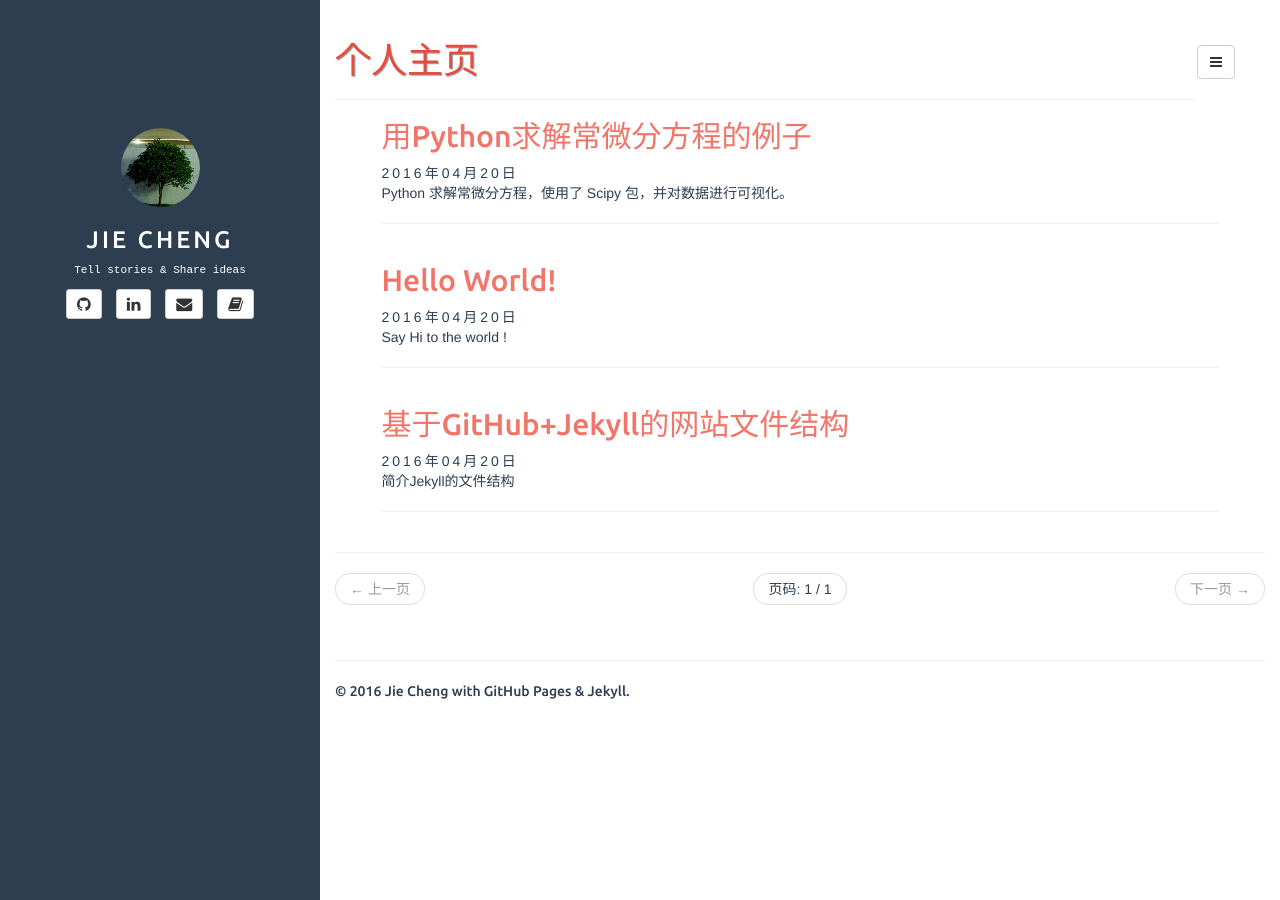
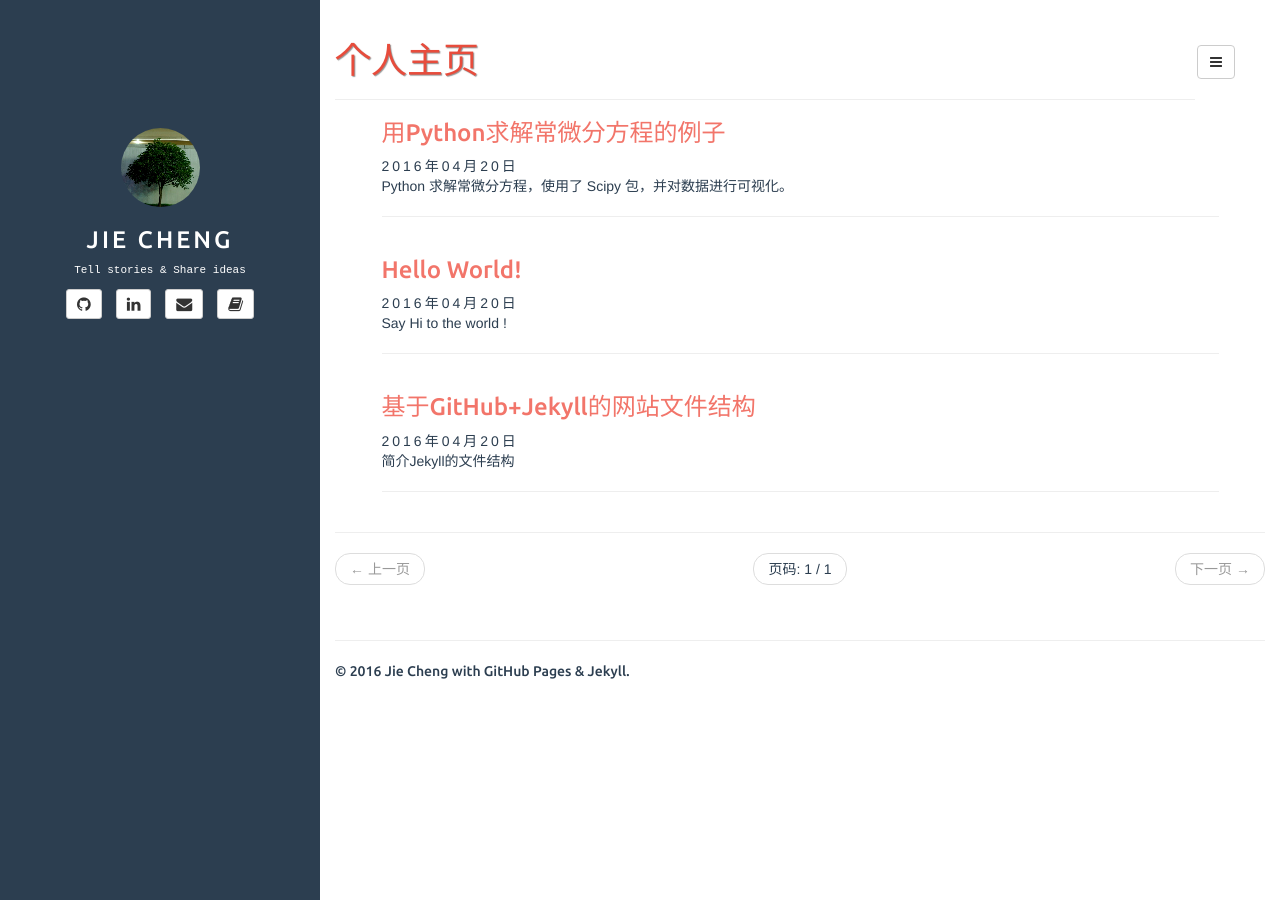
Before and after one commit to jiec827/jiec827.github.io, a Jekyll site: the page built from index.html, in a window 1280 px wide. Built offline with Jekyll 4.4.1, drawn with Linux system fonts in a browser that asks for light colours; nearby versions of some CDN libraries; the list of posts is cut into pages by our own code.

Commit message:
change font size

```diff
--- a/_includes/post.html
+++ b/_includes/post.html
@@ -1,5 +1,5 @@
 <div class="page-header">
-  <h1>{{ page.title }} {% if page.tagline %}<small>{{page.tagline}}</small>{% endif %}</h1>
+  <h2>{{ page.title }} {% if page.tagline %}<small>{{page.tagline}}</small>{% endif %}</h2>
 </div>
 
 <article>
--- a/index.html
+++ b/index.html
@@ -6,9 +6,9 @@ tagline:
 {% for post in paginator.posts %}
 
 <article class="home">
-  <h2>
+  <h3>
     <a href="{{ site.BASE_PATH }}{{ post.url }}">{{ post.title }}</a>
-  </h2>
+  </h3>
 
   <span class="post-date">
     {{ post.date | date: "%Y年%m月%d日" }}
```
